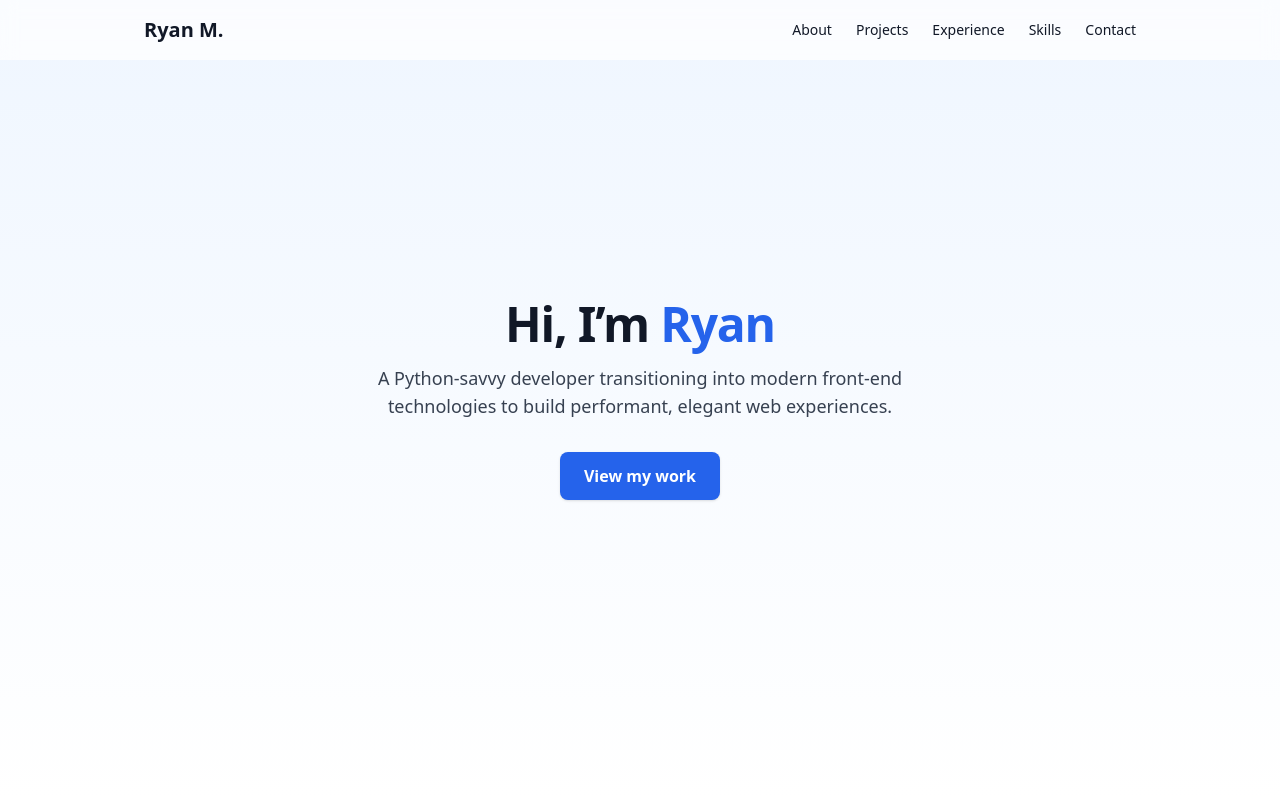
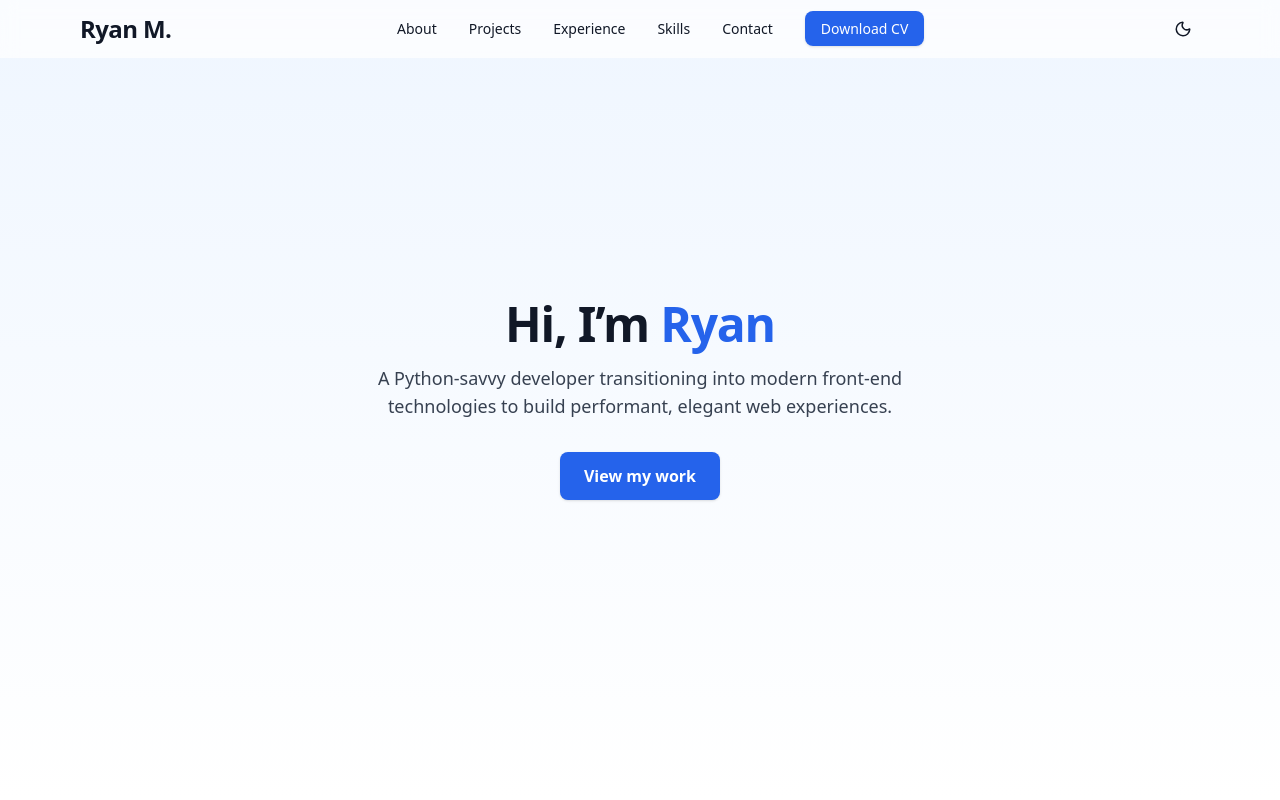
Before and after one commit to ryanmccann1024/portfolio_website, a React (Vite) app: page / in a window 1280 px wide. Shown: the top 800 px of the page. Built offline with nearby package versions, Linux system fonts and the light colour scheme.

Commit message:
Create first Navbar

```diff
--- a/src/components/Navbar.jsx
+++ b/src/components/Navbar.jsx
@@ -1,17 +1,72 @@
+// src/components/Navbar.jsx
+import {useState} from "react";
+import {Moon, Sun} from "lucide-react";
+
+/**
+ * Sticky top-navbar with:
+ *  • Logo / name
+ *  • Smooth-scroll links
+ *  • “Download CV” button
+ *  • Dark-mode toggle
+ */
 export default function Navbar() {
+    const [dark, setDark] = useState(
+        () => window.matchMedia &&
+            window.matchMedia("(prefers-color-scheme: dark)").matches
+    );
+
+    // Toggle <html class="dark">
+    const toggleTheme = () => {
+        const root = window.document.documentElement;
+        if (dark) root.classList.remove("dark");
+        else root.classList.add("dark");
+        setDark(!dark);
+    };
+
     return (
-        <header className="fixed inset-x-0 top-0 z-10 bg-white/70 backdrop-blur">
-            <nav className="mx-auto flex max-w-5xl items-center justify-between p-4">
-                <span className="text-xl font-bold">Ryan M.</span>
-                <ul className="flex gap-6 text-sm font-medium">
-                    {["About", "Projects", "Experience", "Skills", "Contact"].map((item) => (
-                        <li key={item}>
-                            <a href={`#${item.toLowerCase()}`} className="hover:text-blue-600">
-                                {item}
-                            </a>
-                        </li>
-                    ))}
+        <header className="fixed inset-x-0 top-0 z-20 bg-white/70 backdrop-blur dark:bg-slate-900/70">
+            <nav className="mx-auto flex max-w-6xl items-center justify-between px-4 py-3">
+                {/* Logo / name */}
+                <a href="#hero" className="text-2xl font-extrabold tracking-tight">
+                    Ryan M.
+                </a>
+
+                {/* Desktop links */}
+                <ul className="hidden gap-8 text-sm font-medium md:flex">
+                    {["About", "Projects", "Experience", "Skills", "Contact"].map(
+                        (item) => (
+                            <li key={item}>
+                                <a
+                                    href={`#${item.toLowerCase()}`}
+                                    className="hover:text-blue-600 dark:hover:text-blue-400"
+                                >
+                                    {item}
+                                </a>
+                            </li>
+                        )
+                    )}
+                    <li>
+                        <a
+                            href="/RyanM_Resume.pdf"
+                            target="_blank"
+                            className="rounded-lg bg-blue-600 px-4 py-2 text-white shadow hover:bg-blue-700 dark:bg-blue-500 dark:hover:bg-blue-600"
+                        >
+                            Download CV
+                        </a>
+                    </li>
                 </ul>
+
+                {/* Dark-mode toggle */}
+                <button
+                    aria-label="Toggle dark mode"
+                    onClick={toggleTheme}
+                    className="rounded-full p-2 transition hover:bg-gray-200 dark:hover:bg-slate-700 md:ml-4"
+                >
+                    {dark ? <Sun size={18}/> : <Moon size={18}/>}
+                </button>
+
+                {/* Mobile menu icon placeholder (add drawer later) */}
+                {/* <button className="md:hidden">☰</button> */}
             </nav>
         </header>
     );
```
